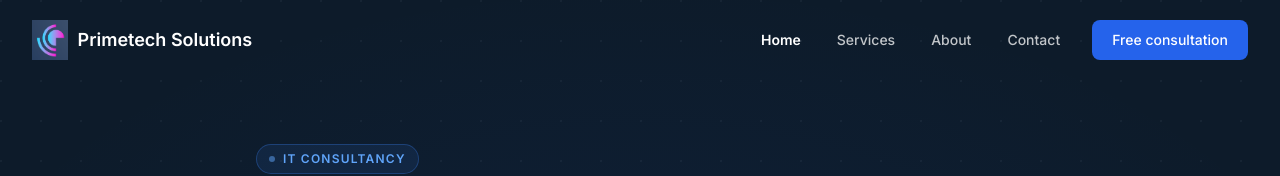
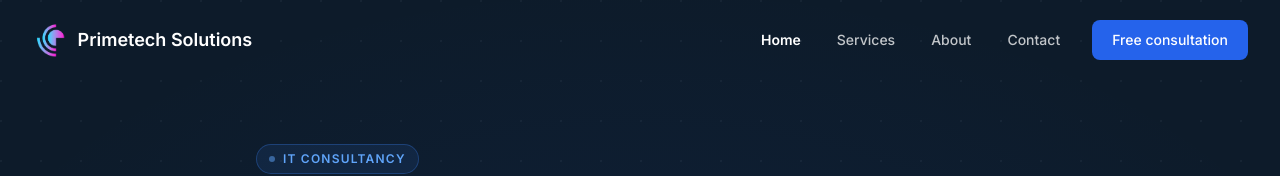
Before and after one commit to Primetechsolutionss/program, a Next.js app in the folder primetech-solutions/: page / in a window 1280 px wide. Shown: the top 176 px of the page. Built offline with nearby package versions, Linux system fonts and the light colour scheme.

Commit message:
Switch navbar to transparent logo
Co-Authored-By: Claude Sonnet 4.6 <noreply@anthropic.com>

```diff
--- a/primetech-solutions/src/components/layout/Navbar.tsx
+++ b/primetech-solutions/src/components/layout/Navbar.tsx
@@ -59,7 +59,7 @@ export default function Navbar() {
             aria-label="Primetech Solutions — Home"
           >
             <Image
-              src="/Images/Logo.png"
+              src="/Images/Logo_transparent.png"
               alt="Primetech Solutions logo"
               width={160}
               height={48}
```
Also changed, not shown: primetech-solutions/public/Images/Logo_transparent.png (added).
